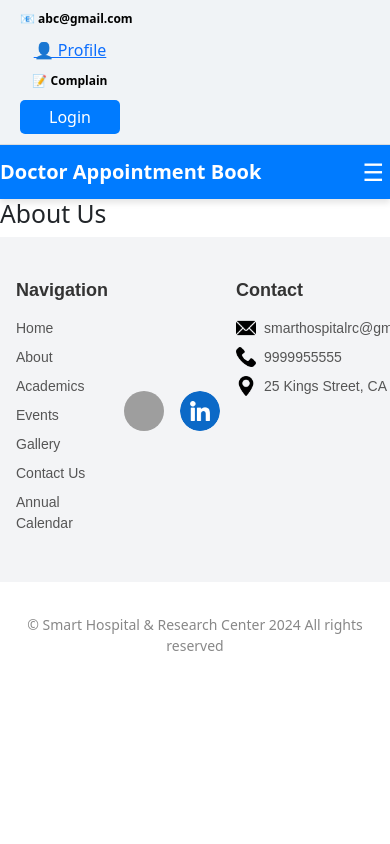
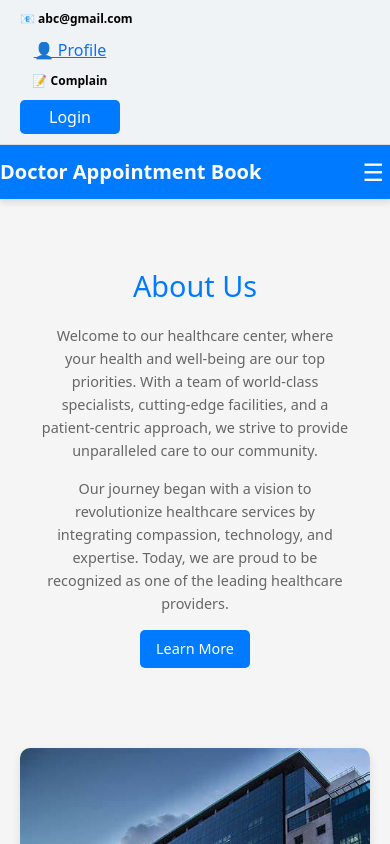
Before and after one commit to md-ahmad-raza/React-Project, a React (Vite) app in the folder front-end/: page /about in a window 390 px wide. Shown: the top 844 px of the page. Built offline with nearby package versions, Linux system fonts and the light colour scheme; grey boxes are pictures that could not be loaded.

Commit message:
6th push

```diff
--- a/front-end/src/App.jsx
+++ b/front-end/src/App.jsx
@@ -6,9 +6,9 @@ import Footer from "./Components/Component/Footer";
 import Home from "./Components/Pages/Home";
 import AnnualCalendar from "./Components/Pages/AnnualCalender";
 import Appointment from "./Components/Pages/Appointment";
+import AboutDoctors from "./Components/Pages/AboutDoctors";
+import About from "./Components/Pages/About"; // Import the About component
 
-import AboutDoctors from "./Components/Pages/AboutDoctors";
-import DoctorsProfile from "./Components/Pages/DoctorsProfile";
 
 function App() {
   return (
@@ -23,10 +23,10 @@ function App() {
           <Route path='/appointment/:doctorId' element={<Appointment />} />{" "}
           {/* Fixed Route */}
           <Route path='/doctors' element={<AboutDoctors />} />
-          <Route path='/doctorsProfile/:id' element={<DoctorsProfile />} />
+          <Route path='/about' element={<About/>} />
           <Route path='/complain' element={<h2>Complain Page</h2>} />
           <Route path='/login' element={<h2>Login Page</h2>} />
-          <Route path='/about' element={<h2>About Us</h2>} />
+
           <Route path='/gallery' element={<h2>Gallery Page</h2>} />
           <Route path='/contact' element={<h2>Contact Us</h2>} />
         </Routes>
--- /dev/null
+++ b/front-end/src/Components/Pages/About.jsx
@@ -0,0 +1,58 @@
+import  { useState } from "react";
+import "../Style/About.css"; // Separate CSS file for About Us
+
+const AboutUs = () => {
+  const [showMore, setShowMore] = useState(false);
+
+  const toggleLearnMore = () => {
+    setShowMore(!showMore);
+  };
+
+  return (
+    <section className="about-us">
+      <div className="about-content">
+        <div className="about-text">
+          <h2>About Us</h2>
+          <p>
+            Welcome to our healthcare center, where your health and well-being are our top priorities.
+            With a team of world-class specialists, cutting-edge facilities, and a patient-centric approach,
+            we strive to provide unparalleled care to our community.
+          </p>
+          <p>
+            Our journey began with a vision to revolutionize healthcare services by integrating compassion,
+            technology, and expertise. Today, we are proud to be recognized as one of the leading healthcare providers.
+          </p>
+          {showMore && (
+            <>
+              <p>
+                At the core of our mission lies the belief that every individual deserves access to quality healthcare.
+                This is why we continuously invest in advanced medical equipment, training programs, and expanding our
+                services to meet the growing needs of our patients.
+              </p>
+              <p>
+                We take pride in fostering an environment where innovation and empathy go hand in hand, ensuring our
+                patients receive personalized care in a safe and comfortable setting.
+              </p>
+              <p>
+                Our dedicated team is here to support you on your health journey, offering preventive care, diagnostics,
+                treatments, and follow-up care to help you achieve optimal well-being.
+              </p>
+            </>
+          )}
+          <button className="learn-more" onClick={toggleLearnMore}>
+            {showMore ? "Show Less" : "Learn More"}
+          </button>
+        </div>
+        <div className="about-image">
+          <img
+            src="About.png"
+            alt="About Us"
+            className="responsive-image"
+          />
+        </div>
+      </div>
+    </section>
+  );
+};
+
+export default AboutUs;
--- a/front-end/src/Components/Pages/AnnualCalender.jsx
+++ b/front-end/src/Components/Pages/AnnualCalender.jsx
@@ -10,7 +10,7 @@ const AnnualCalendar = () => {
     {
       name: "February",
       days: 28,
-      holidays: ["Valentine's Day (14th)", "Presidents' Day (19th)"],
+      holidays: ["Valentine's Day (15th)", "Presidents' Day (19th)"],
     },
     { name: "March", days: 31, holidays: ["St. Patrick's Day (17th)"] },
     {
--- a/front-end/src/Components/Pages/DoctorsProfile.jsx
+++ /dev/null
@@ -1,48 +0,0 @@
-import React from "react";
-import { useParams } from "react-router-dom";
-import "../Style/DoctorsProfile.css";
-
-const doctors = [
-  {
-    id: 1,
-    name: "Dr. Smith",
-    department: "Cardiology",
-    experience: "15 Years",
-    about:
-      "Dr. Smith is a highly experienced cardiologist specializing in heart diseases and treatments. He has successfully treated thousands of patients and continues to contribute to medical research.",
-    image: "doctor1.png",
-  },
-  {
-    id: 2,
-    name: "Dr. Rabada",
-    department: "Dermatology",
-    experience: "10 Years",
-    about:
-      "Dr. Rabada is a leading dermatologist with expertise in skin treatments and cosmetic dermatology.",
-    image: "doctor2.png",
-  },
-];
-
-const DoctorProfile = () => {
-  const { id } = useParams();
-  const doctor = doctors.find((doc) => doc.id === parseInt(id));
-
-  if (!doctor) {
-    return <h2>Doctor not found!</h2>;
-  }
-
-  return (
-    <div className='doctor-profile'>
-      <div className='profile-card'>
-        <img src={doctor.image} alt={doctor.name} className='profile-img' />
-        <h2>{doctor.name}</h2>
-        <p className='department'>{doctor.department}</p>
-        <p className='experience'>Experience: {doctor.experience}</p>
-        <p className='about'>{doctor.about}</p>
-        <button className='appointment-btn'>Book Appointment</button>
-      </div>
-    </div>
-  );
-};
-
-export default DoctorProfile;
--- /dev/null
+++ b/front-end/src/Components/Style/About.css
@@ -0,0 +1,98 @@
+/* About Us Section */
+.about-us {
+    padding: 50px 20px;
+    background-color: #f5f5f5;
+    display: flex;
+    justify-content: center;
+    align-items: center;
+  }
+
+  .about-content {
+    display: flex;
+    flex-wrap: wrap;
+    max-width: 1200px;
+    align-items: center;
+    gap: 40px;
+  }
+
+  .about-text {
+    flex: 1;
+    color: #333;
+  }
+
+  .about-text h2 {
+    font-size: 2.5rem;
+    margin-bottom: 20px;
+    color: #007bff;
+  }
+
+  .about-text p {
+    font-size: 1rem;
+    margin-bottom: 15px;
+    line-height: 1.6;
+    color: #666;
+  }
+
+  .about-text .learn-more {
+    padding: 10px 20px;
+    background-color: #007bff;
+    color: white;
+    border: none;
+    border-radius: 5px;
+    cursor: pointer;
+    transition: transform 0.3s ease, box-shadow 0.3s ease;
+  }
+
+  .about-text .learn-more:hover {
+    transform: translateY(-5px);
+    box-shadow: 0 4px 10px rgba(0, 0, 0, 0.2);
+  }
+
+  .about-image {
+    flex: 1;
+    text-align: center;
+  }
+
+  .about-image .responsive-image {
+    max-width: 100%;
+    height: auto;
+    border-radius: 10px;
+    box-shadow: 0px 4px 10px rgba(0, 0, 0, 0.1);
+  }
+
+  /* Responsive Design */
+  @media (max-width: 1024px) {
+    .about-content {
+      flex-direction: column;
+      text-align: center;
+    }
+
+    .about-text {
+      margin-bottom: 20px;
+    }
+  }
+
+  @media (max-width: 768px) {
+    .about-text h2 {
+      font-size: 2rem;
+    }
+
+    .about-text p {
+      font-size: 0.95rem;
+    }
+
+    .about-text .learn-more {
+      font-size: 0.9rem;
+      padding: 8px 16px;
+    }
+  }
+
+  @media (max-width: 576px) {
+    .about-text h2 {
+      font-size: 1.8rem;
+    }
+
+    .about-text p {
+      font-size: 0.9rem;
+    }
+  }
```
